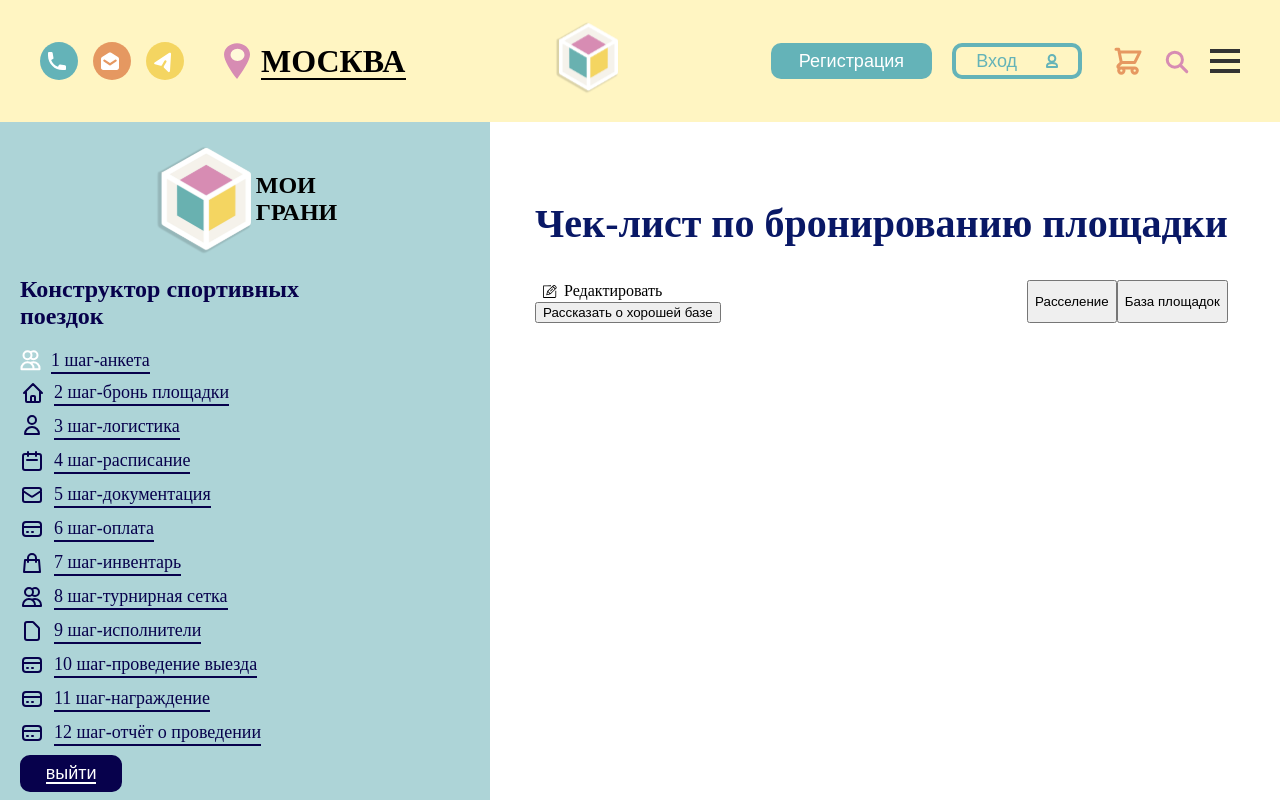
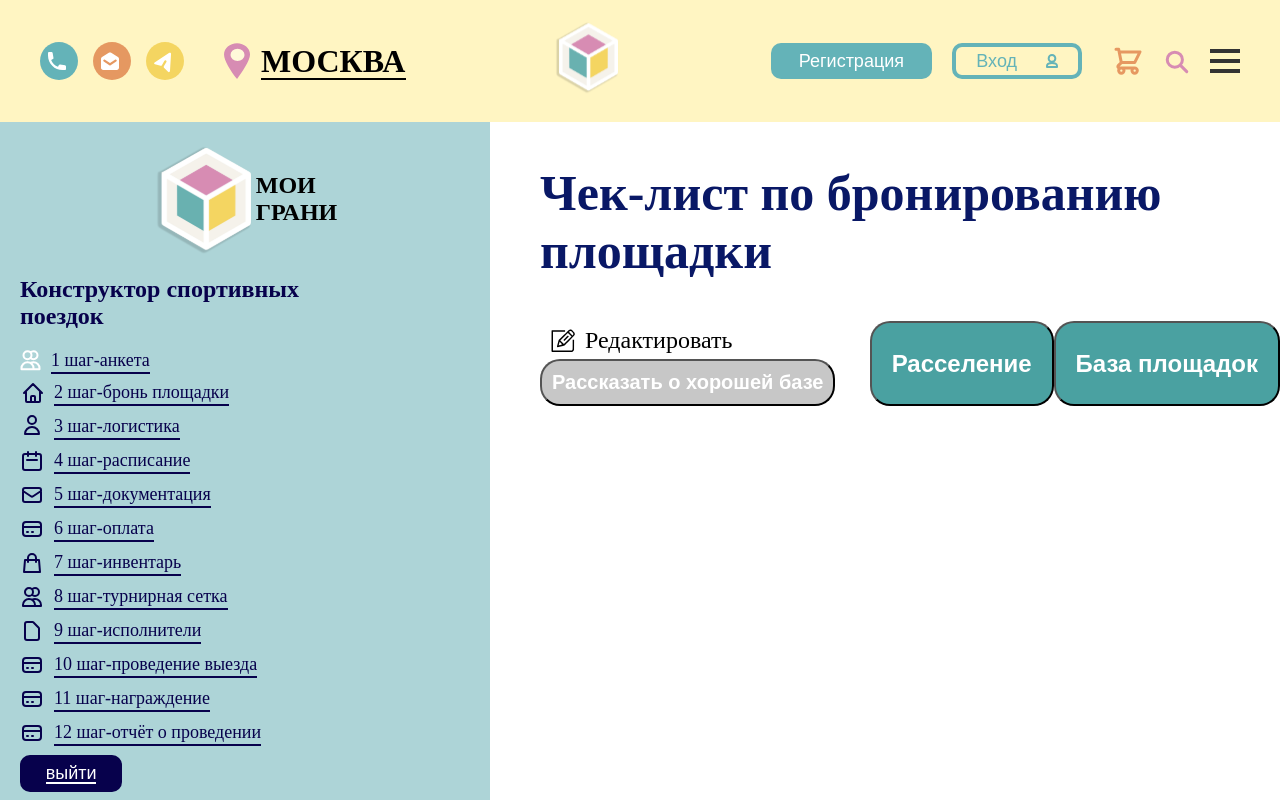
Before and after one commit to KES122/Grani_Fronend, a React (Vite) app: page / in a window 1280 px wide. Shown: the top 800 px of the page. Built offline with nearby package versions, Linux system fonts and the light colour scheme.

Commit message:
commit13/12
продолжаю делать страницу шаг 2/3

```diff
--- a/src/components/step2/venueReservationPage3/venueReservationPage3.module.scss
+++ b/src/components/step2/venueReservationPage3/venueReservationPage3.module.scss
@@ -13,7 +13,7 @@
 
 .venueReservationPage3 {
     display: flex;
-    padding: 45px;
+    padding-left: 50px;
 
 
 }
@@ -21,7 +21,7 @@
 .MainPart {
     &__titlePart {
         display: flex;
-        justify-content: flex-start;
+        justify-content: center;
     }
 
     &__buttonsUnderTheTitle {
@@ -33,6 +33,7 @@
 .buttonsUnderTheTitle {
     &__rightPart {
         display: flex;
+        justify-content: space-between;
     }
 
 }
@@ -42,27 +43,64 @@
         display: flex;
         align-items: center;
     }
+
 }
+
+.review {
+    &__buttonReview {
+        display: flex;
+        padding: 10px;
+        justify-content: center;
+        align-items: center;
+
+        border-radius: 20px;
+        background: #C7C7C7;
+        color: #FFF;
+        text-align: center;
+        font-size: 20px;
+        font-weight: 700;
+
+    }
+}
+
 
 .Edit {
     &__editIco {
-        width: 29px;
-        height: 22px;
+        width: 45px;
+        height: 38px;
 
     }
 
     &__TextEdit {
         color: #000000;
-        font-size: 16px;
+        font-size: 24px;
         text-decoration: none;
     }
 }
 
 .titlePart {
+
     &__title {
+
         color: #091866;
-        font-size: 40px;
+        font-size: 50px;
         font-weight: 700;
 
     }
 }
+
+.rightPart {
+
+
+    &__buttonRight {
+        padding: 18px 20px;
+        border-radius: 20px;
+        background: #4AA1A1;
+
+        color: #FFF;
+        text-align: center;
+        font-size: 24px;
+        font-weight: 700;
+
+    }
+}
--- a/src/components/step2/venueReservationPage3/venueReservationPage3.tsx
+++ b/src/components/step2/venueReservationPage3/venueReservationPage3.tsx
@@ -31,8 +31,8 @@ const VenueReservationPage3 = () => {
                             </div>
 
                             <div className={style.buttonsUnderTheTitle__rightPart}>
-                                <button className={style.rightPart__resettlement}>Расселение</button>
-                                <button className={style.rightPart__siteDatabase}>База площадок</button>
+                                <button className={style.rightPart__buttonRight}>Расселение</button>
+                                <button className={style.rightPart__buttonRight}>База площадок</button>
                             </div>
 
                         </div>
```
